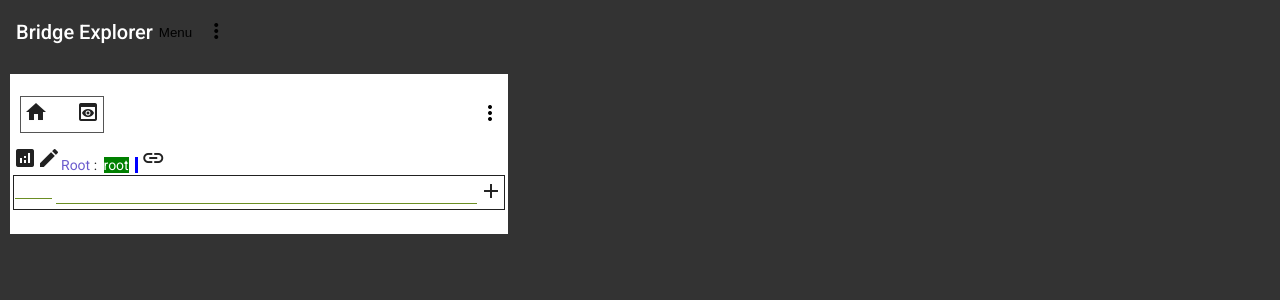
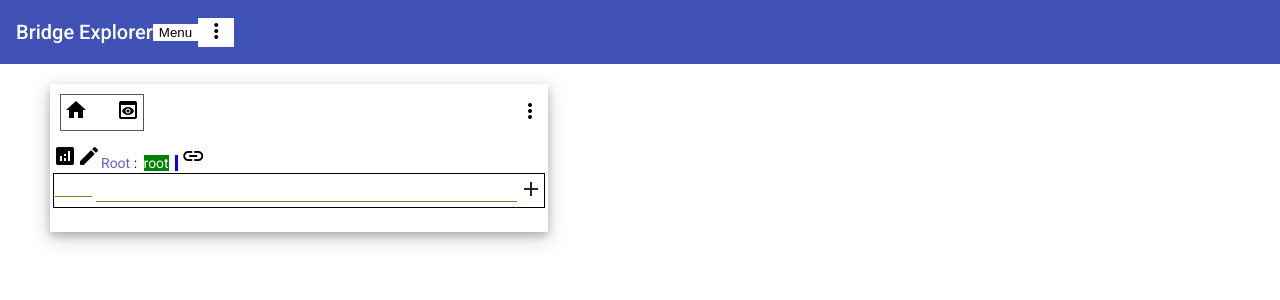
Before and after one commit to DarkMatterBridge/BridgeExplorer, an Angular app: page /biddingsystem in a window 1280 px wide. Shown: the top 300 px of the page. Built offline with nearby package versions, Linux system fonts and the light colour scheme.

Commit message:
design stuff

```diff
--- a/src/app/app.component.scss
+++ b/src/app/app.component.scss
@@ -1,10 +1,10 @@
 .mat-toolbar {
   background: rgb(63, 81, 181);
-  background: #333;
+
   color: white;
 }
 
 .mat-menu-trigger {
-  background: #333;
+  background: white;
   border: none;
 }
--- a/src/app/bid-jar/bid-jar.component.html
+++ b/src/app/bid-jar/bid-jar.component.html
@@ -1,5 +1,4 @@
 <div class="bidjar">
-  <p>
 
     <div class="topline">
     <app-bnode-sequence [subject]="subject" (selectNode)="setBnode($event)"
--- a/src/app/bid-jar/bid-jar.component.scss
+++ b/src/app/bid-jar/bid-jar.component.scss
@@ -9,7 +9,9 @@ table td {
 .bidjar {
   background: white;
   display: inline-block;
-  margin: 10px;
+  margin-left: 50px;
+  margin-top: 20px;
+  box-shadow: 0 4px 8px 0 rgba(0, 0, 0, 0.2), 0 6px 20px 0 rgba(0, 0, 0, 0.19);
 }
 
 .con {
--- a/src/app/container/container.component.html
+++ b/src/app/container/container.component.html
@@ -1,14 +1,2 @@
-<mat-sidenav-container class="example-container" >
-  <mat-sidenav mode="side" closed>
-    <mat-toolbar>Menu</mat-toolbar>
-    <mat-nav-list>
-      <a mat-list-item href="biddingsystem">Bidding</a>
-      <a mat-list-item href="dealview">Dealview</a>
-      <a mat-list-item href="lin">BBO Lin </a>
-    </mat-nav-list>
-  </mat-sidenav>
-  <mat-sidenav-content>
 
-
-    <router-outlet> </router-outlet></mat-sidenav-content>
-</mat-sidenav-container>
+<router-outlet> </router-outlet>
--- a/src/app/container/container.component.scss
+++ b/src/app/container/container.component.scss
@@ -2,9 +2,14 @@
   height: 90%;
 }
 
-.example-container {
+.main-container {
   //width: 99%;
-  //height: 99%;
+  height: 70vh;
   background-color: #333;
 //  border: 4px solid #555;
 }
+
+.mat-drawer-container {
+  //background: #ffe480;
+  background: green;
+}
--- a/src/styles.scss
+++ b/src/styles.scss
@@ -1,6 +1,6 @@
 /* You can add global styles to this file, and also import other style files */
 
-html, body { height: 100%; background: #333}
+html, body { height: 100%; background: white}
 body { margin: 0; font-family: Roboto, "Helvetica Neue", sans-serif; }
 
 .pointer {
```
